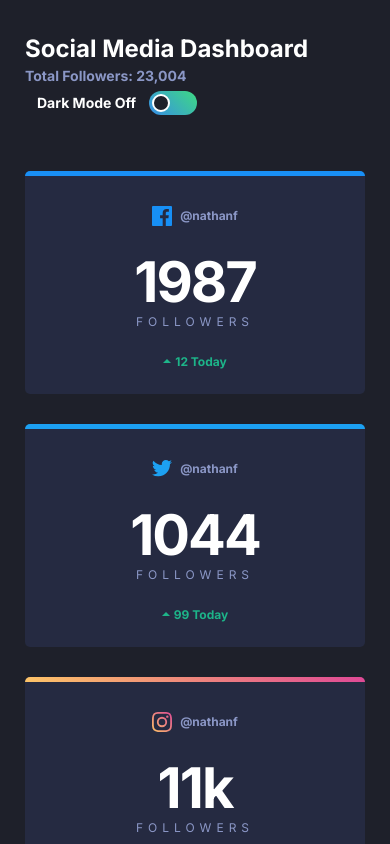
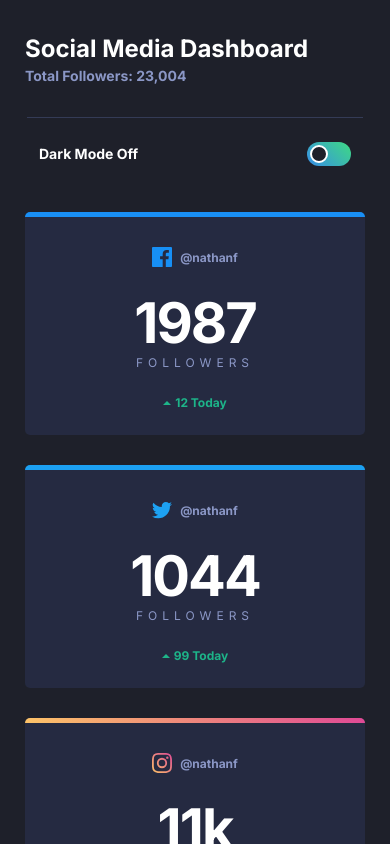
Before and after one commit to billalben/fem-darklight-toggle, a website: page index.html in a window 390 px wide. Both pictures are taken after a click on the label "Dark Mode On". Shown: the top 844 px of the page. Drawn offline with Linux system fonts and the light colour scheme; files that its build step writes are made by us from their sources.

Commit message:
Improving Code && Responsive

```diff
--- a/app/js/script.js
+++ b/app/js/script.js
@@ -5,7 +5,8 @@ const darkLabel = document.querySelector("label[for='dark']");
 const lightLabel = document.querySelector("label[for='light']");
 
 const setDarkMode = () => {
-  document.querySelector("body").classList = "dark";
+  document.querySelector("body").classList.remove("light");
+  document.querySelector("body").classList.add("dark");
 
   darkLabel.style.display = "none";
   lightLabel.style.display = "block";
@@ -14,7 +15,9 @@ const setDarkMode = () => {
 };
 
 const setLightMode = () => {
-  document.querySelector("body").classList = "light";
+  document.querySelector("body").classList.remove("dark");
+  document.querySelector("body").classList.add("light");
+
   lightLabel.style.display = "none";
   darkLabel.style.display = "block";
   localStorage.setItem("colorMode", "light");
@@ -33,7 +36,7 @@ const colorModeFromPreferences = () => {
 const loadAndUpdateColor = () => {
   // local storage has precedence over the prefers-color-scheme
   const color = colorModeFromLocalStorage() || colorModeFromPreferences();
-  color == "dark" ? darkButton.click() : lightButton.click();
+  color === "dark" ? darkButton.click() : lightButton.click();
 };
 
 // when the inputs are clicked, check which radio button is checked and change the color
--- a/app/scss/components/header.scss
+++ b/app/scss/components/header.scss
@@ -3,19 +3,13 @@
 .header {
   display: flex;
   flex-wrap: wrap;
-  margin-top: rem(36);
+  justify-content: space-between;
+  margin-block: rem(36);
+  row-gap: 2rem;
 
   @include breakpoint(medium) {
     justify-content: space-between;
     align-items: center;
-  }
-
-  &__title {
-    width: 100%;
-
-    @include breakpoint(medium) {
-      width: auto;
-    }
   }
 
   &__subtitle {
--- a/app/scss/components/toggle.scss
+++ b/app/scss/components/toggle.scss
@@ -2,10 +2,18 @@
 // https://codepen.io/SaraSoueidan/pen/jpBbrq/?editors=1100
 
 .toggle {
-  display: grid;
-  grid-template-columns: 1fr 3rem;
+  display: flex;
+  justify-content: space-between;
+  padding-top: 1.5rem;
+  width: 100%;
   border: none;
-  margin: 0;
+  border-top: 1px solid var(--card-hover);
+
+  @include breakpoint(medium) {
+    width: auto;
+    border-top: none;
+    padding-top: rem(5.6);
+  }
 
   label {
     font-size: rem(14);
--- a/index.html
+++ b/index.html
@@ -11,7 +11,7 @@
       href="./images/favicon-32x32.png"
     />
 
-    <title>Frontend Mentor | [Challenge Name Here]</title>
+    <title>Frontend Mentor | Dark / Light</title>
 
     <!-- Google Fonts -->
     <link rel="preconnect" href="https://fonts.googleapis.com" />
```
Also changed, not shown: dist/script.js, dist/style.css, 2 other files.
